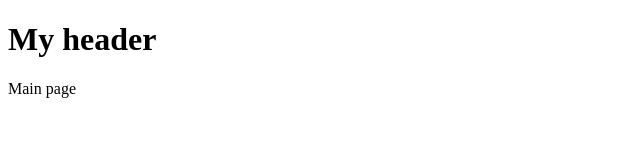
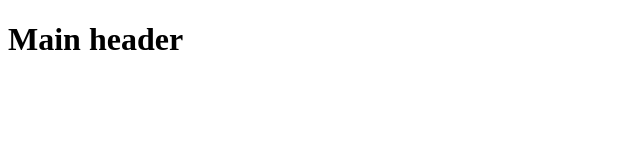
Before and after one commit to bestofaIl/test-git-2, a plain HTML site: page index.html in a window 1280 px wide. Shown: the whole page, without its empty margins (0-640 px from the left). Drawn offline with Linux system fonts and the light colour scheme.

Commit message:
changes in master

```diff
--- a/index.html
+++ b/index.html
@@ -5,14 +5,10 @@
     <title>test-git-2</title>
 </head>
 <body>
+<header>
+    <h1>Main header</h1>
+</header>
 
-<h1>My header</h1>
-
-<main>
-    <span>
-        Main page
-    </span>
-</main>
 
 <script src="index.js"></script>
 </body>
--- a/index.js
+++ b/index.js
@@ -1 +1,8 @@
 console.log('Hello');
+
+const userAge = 35;
+if (userAge >= 18) {
+    console.log('access approved');
+} else {
+    console.log('access denied');
+}
```
